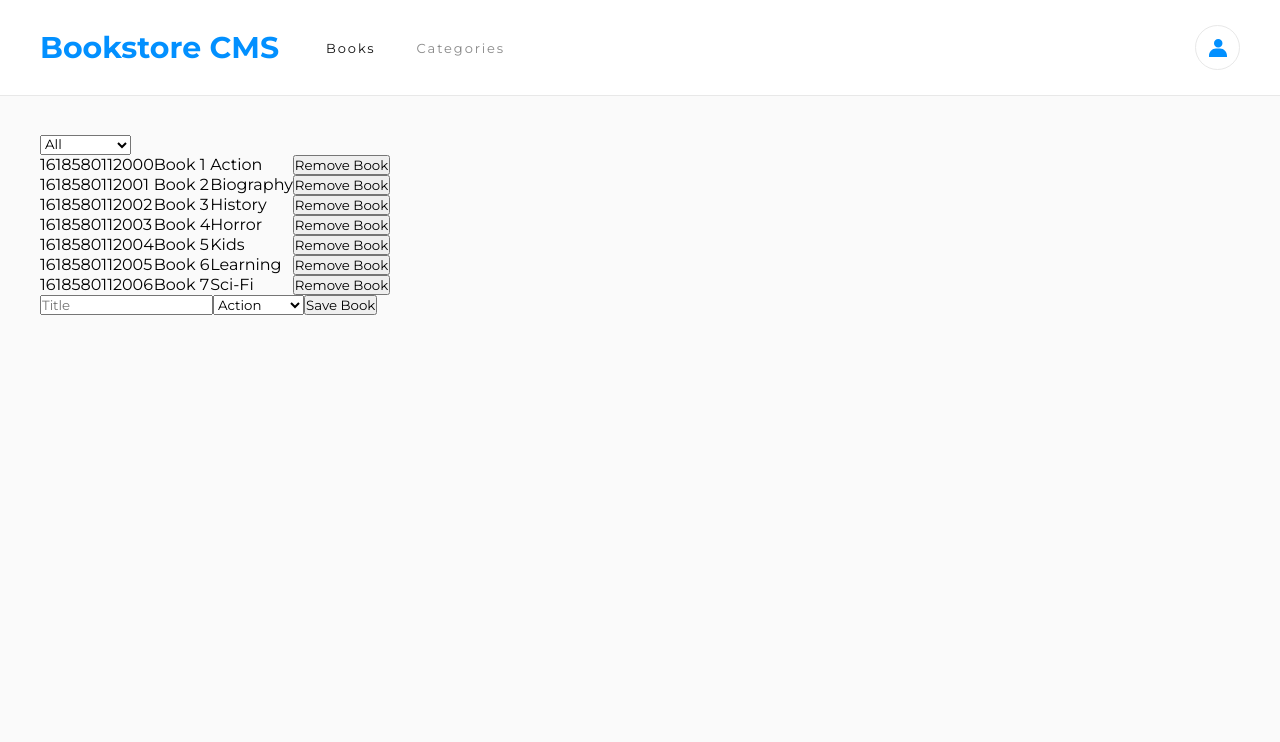
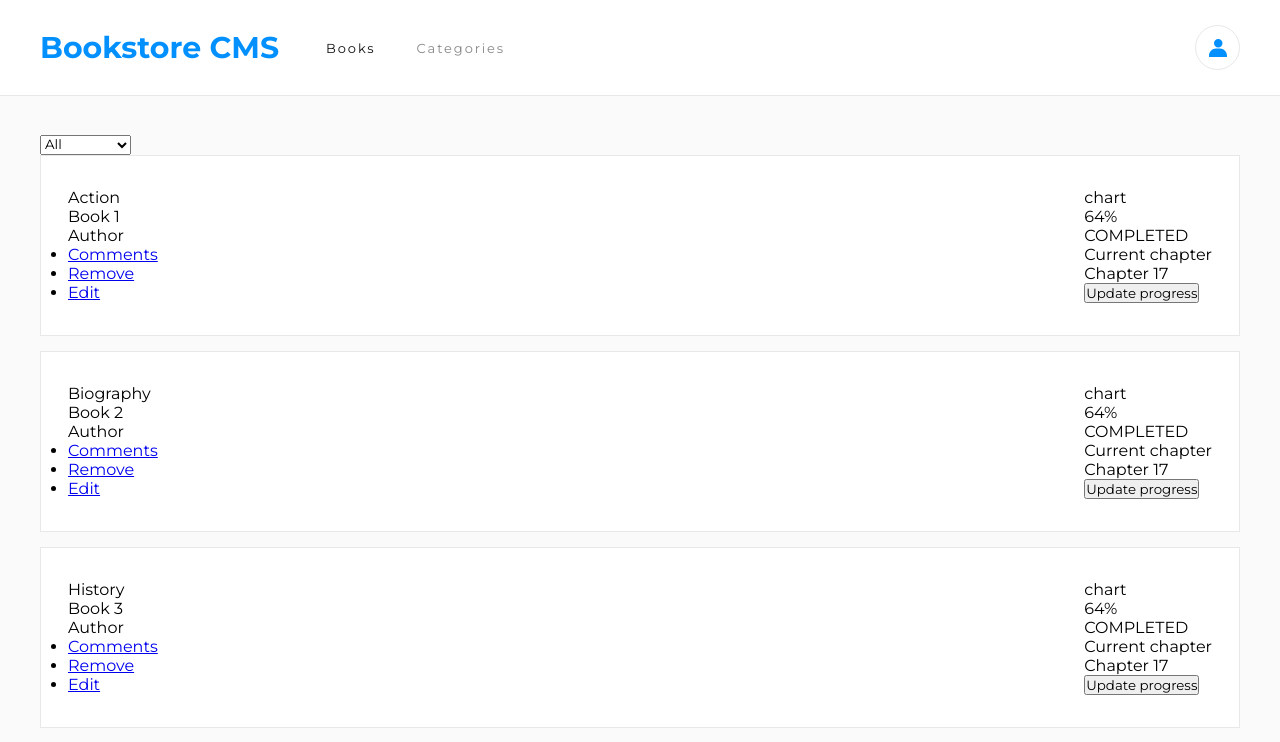
Before and after one commit to tigamadou/bookstore, a React (Create React App) app: page / in a window 1280 px wide. Shown: the top 742 px of the page. Built offline with nearby package versions, Linux system fonts and the light colour scheme.

Commit message:
book component structure edited. Book style added

```diff
--- a/src/assets/sass/app.sass
+++ b/src/assets/sass/app.sass
@@ -3,6 +3,7 @@
 @import 'variables'
 @import 'mixins'
 @import 'components/header'
+@import 'components/book'
 
 *, *::after, *::before
   margin: 0
--- /dev/null
+++ b/src/assets/sass/components/_book.sass
@@ -0,0 +1,7 @@
+.book_card
+    background: $white
+    padding: 32px 27px
+    margin-bottom: 15px
+    border: 1px solid $grey
+    display: flex
+    justify-content: space-between
--- a/src/components/Book.js
+++ b/src/components/Book.js
@@ -5,12 +5,45 @@ const Book = (book) => {
     id, title, category, handleRemoveBook,
   } = book;
   return (
-    <tr>
-      <td>{id}</td>
-      <td>{title}</td>
-      <td>{category}</td>
-      <td><button type="button" onClick={() => handleRemoveBook({ id })}>Remove Book</button></td>
-    </tr>
+
+    <div className="book_card">
+      <div className="book_info">
+        <div className="card_left_content">
+          <div className="book_category">{category}</div>
+          <div className="book_title">{title}</div>
+          <div className="book_author">Author</div>
+        </div>
+        <div className="boo_footer">
+          <ul>
+            <li><a href="/#">Comments</a></li>
+            <li><a href="/#" role="button" onClick={() => handleRemoveBook({ id })}>Remove</a></li>
+            <li><a href="/#">Edit</a></li>
+          </ul>
+        </div>
+      </div>
+      <div className="book_details">
+        <div className="book_progress">
+          <div className="book_progress_chart">
+            chart
+          </div>
+          <div className="book_progress_details">
+            <div className="book_progress_value">64%</div>
+            <div className="book_progress_text">COMPLETED</div>
+          </div>
+        </div>
+        <div className="book_chapter">
+          <div className="title">
+            Current chapter
+          </div>
+          <div className="value">
+            Chapter 17
+          </div>
+          <div className="update">
+            <button type="button" className="update_progress">Update progress</button>
+          </div>
+        </div>
+      </div>
+    </div>
 
   );
 };
```
